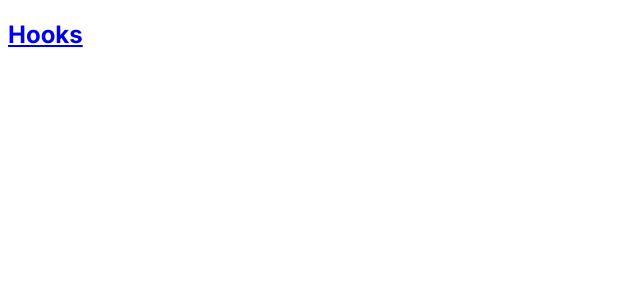
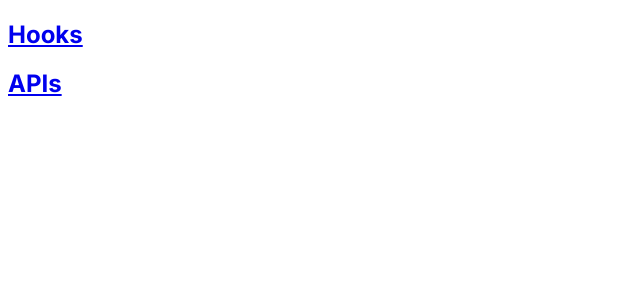
Before and after one commit to jong-k/simple-comments, a Next.js app: page /react in a window 1280 px wide. Shown: the top 300 px of the page, without its empty margins (0-640 px from the left). Built offline with nearby package versions, Linux system fonts and the light colour scheme.

Commit message:
chore: createContext page 추가

```diff
--- a/app/react/page.tsx
+++ b/app/react/page.tsx
@@ -6,6 +6,9 @@ export default function React() {
       <Link href="/react/hooks">
         <h2 className="text-2xl">Hooks</h2>
       </Link>
+      <Link href="/react/apis">
+        <h2 className="text-2xl">APIs</h2>
+      </Link>
     </div>
   );
 }
```
Also changed, not shown: app/react/apis/createContext/page.tsx (added, +11 -0 lines), app/react/apis/page.tsx (added, +11 -0 lines), app/react/apis/README.md (added).
